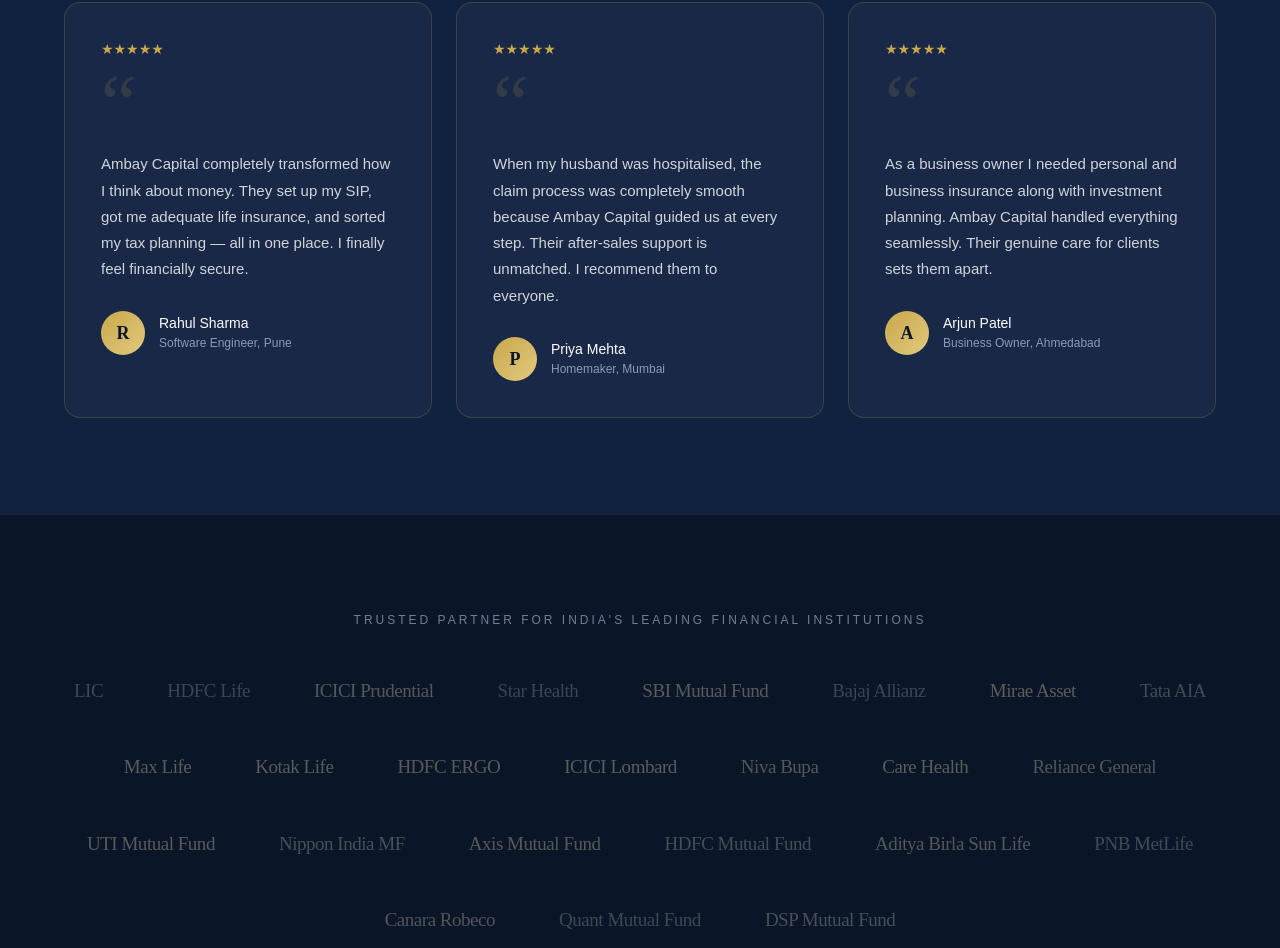
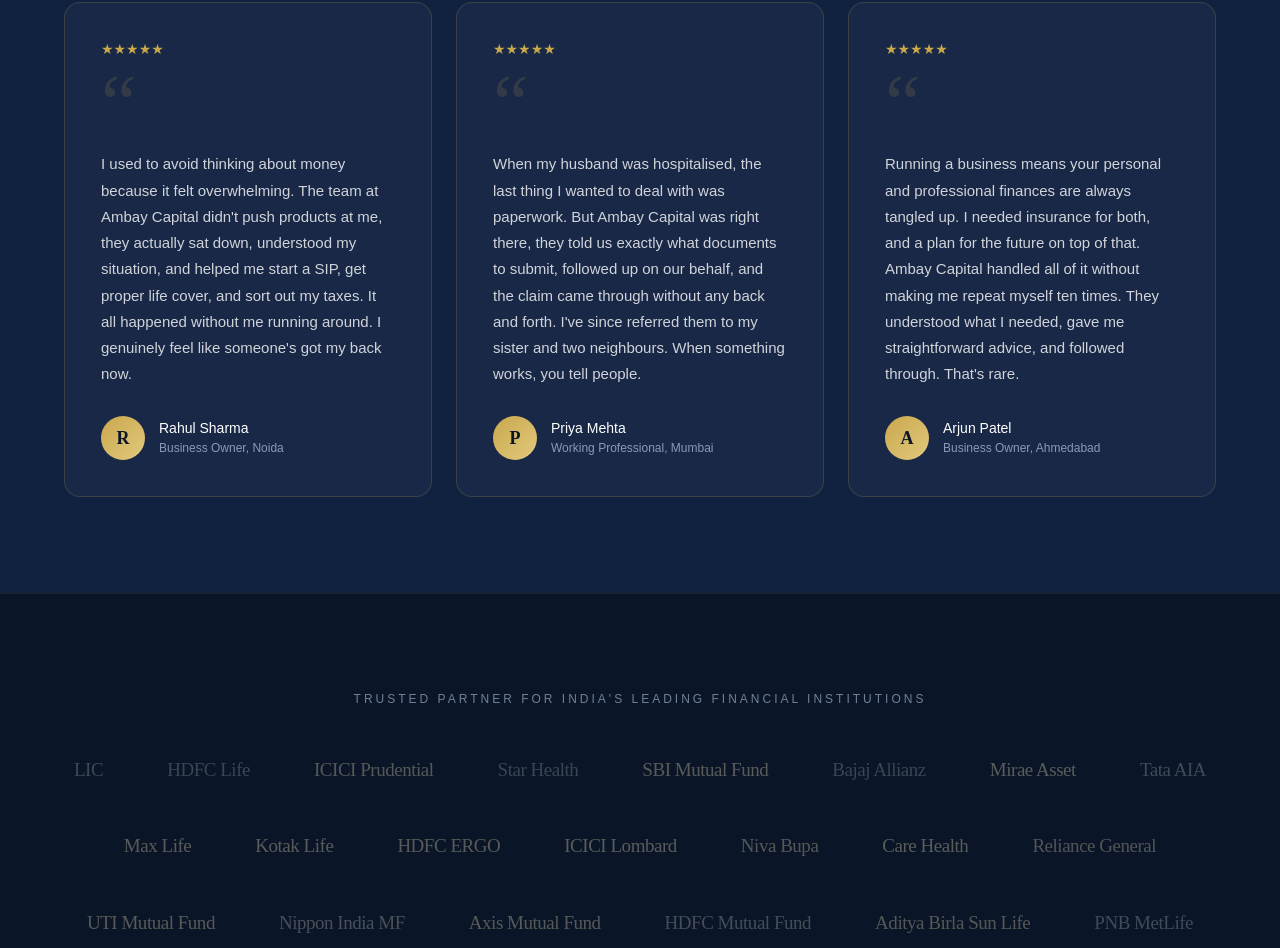
Before and after one commit to shhiivvaam/ambaycapital, a Next.js app: page / in a window 1280 px wide. Shown: the part 3826-4774 px from the top of the page. Built offline with nearby package versions, Linux system fonts and the light colour scheme.

Commit message:
feat: add constants module and update testimonials and content in index.html

```diff
--- a/lib/constants.ts
+++ b/lib/constants.ts
@@ -91,20 +91,20 @@
   {
     initial: "R",
     name: "Rahul Sharma",
-    role: "Software Engineer, Pune",
-    text: "Ambay Capital completely transformed how I think about money. They set up my SIP, got me adequate life insurance, and sorted my tax planning — all in one place. I finally feel financially secure.",
+    role: "Business Owner, Noida",
+    text: "I used to avoid thinking about money because it felt overwhelming. The team at Ambay Capital didn't push products at me, they actually sat down, understood my situation, and helped me start a SIP, get proper life cover, and sort out my taxes. It all happened without me running around. I genuinely feel like someone's got my back now.",
   },
   {
     initial: "P",
     name: "Priya Mehta",
-    role: "Homemaker, Mumbai",
-    text: "When my husband was hospitalised, the claim process was completely smooth because Ambay Capital guided us at every step. Their after-sales support is unmatched. I recommend them to everyone.",
+    role: "Working Professional, Mumbai",
+    text: "When my husband was hospitalised, the last thing I wanted to deal with was paperwork. But Ambay Capital was right there, they told us exactly what documents to submit, followed up on our behalf, and the claim came through without any back and forth. I've since referred them to my sister and two neighbours. When something works, you tell people.",
   },
   {
     initial: "A",
     name: "Arjun Patel",
     role: "Business Owner, Ahmedabad",
-    text: "As a business owner I needed personal and business insurance along with investment planning. Ambay Capital handled everything seamlessly. Their genuine care for clients sets them apart.",
+    text: "Running a business means your personal and professional finances are always tangled up. I needed insurance for both, and a plan for the future on top of that. Ambay Capital handled all of it without making me repeat myself ten times. They understood what I needed, gave me straightforward advice, and followed through. That's rare.",
   },
 ];
 
```
Also changed, not shown: index.html (+18 -13 lines).
